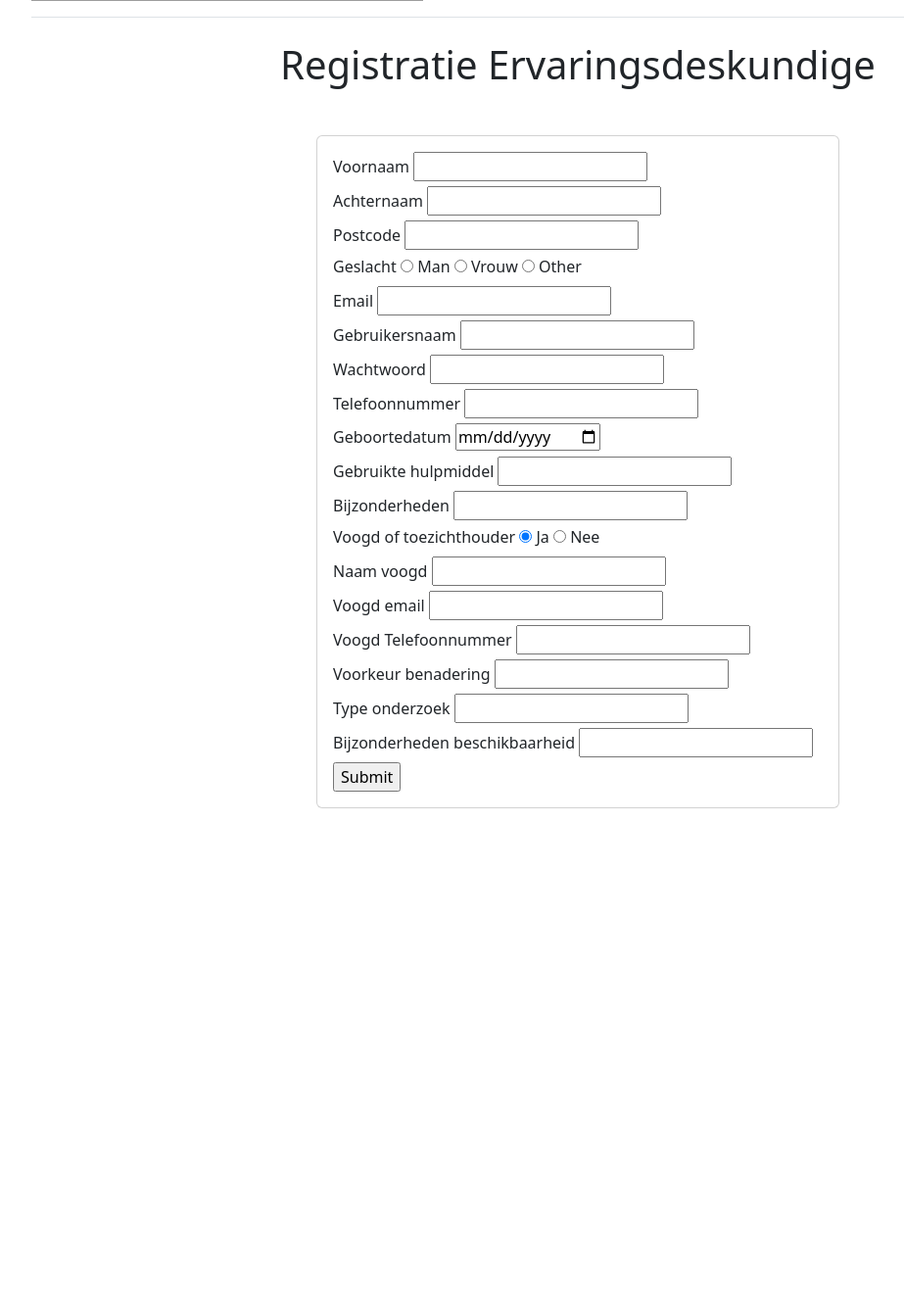
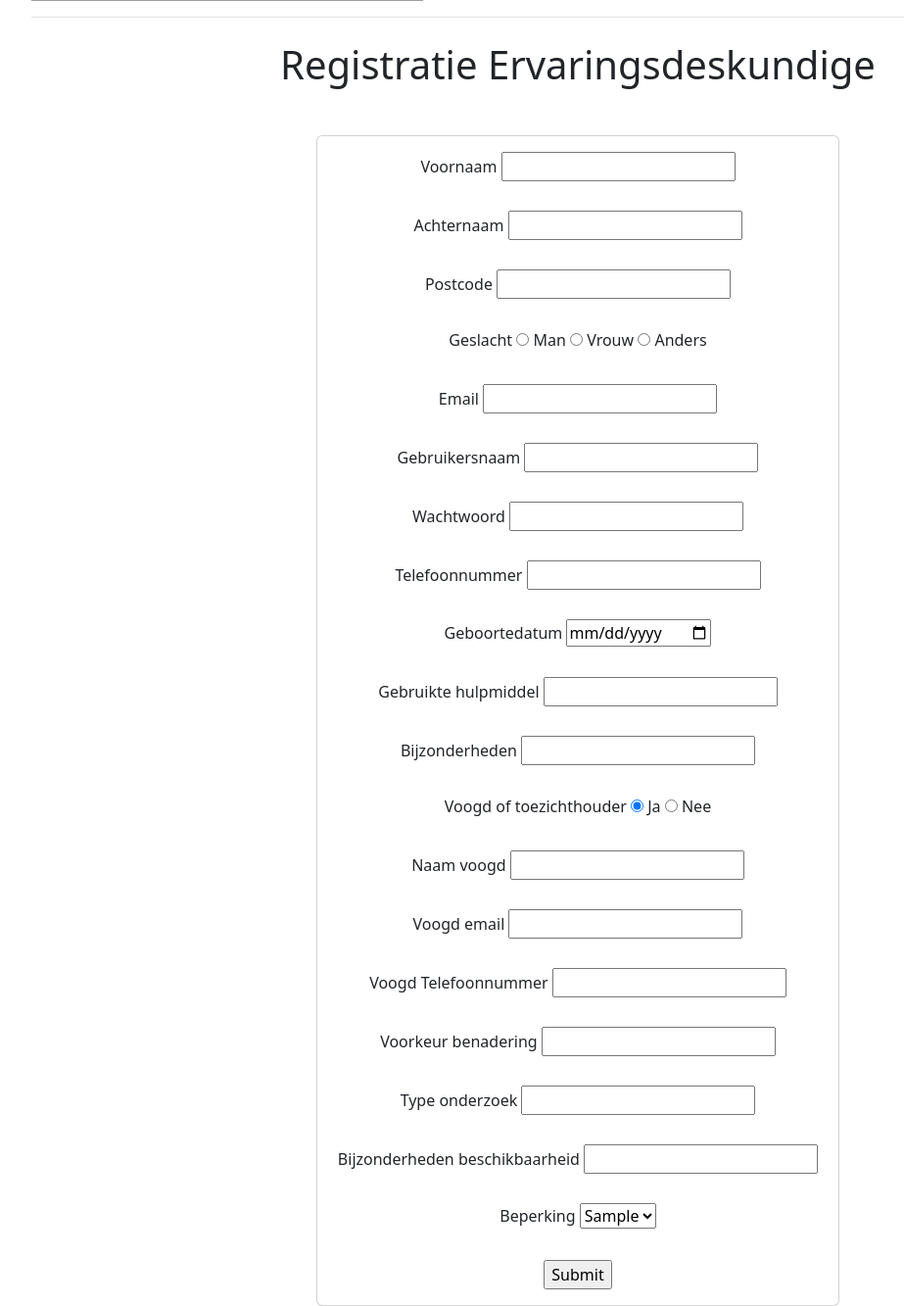
Before and after one commit to Wout-0981216/WP3-API-Testing, a Flask app: page /registration in a window 1280 px wide. Shown: the part 315-1648 px from the top of the page at 98% size, without its empty margins (50-973 px from the left). Before the commit the page ends 1140 px from the top, so only its background shows below. Run offline with Flask 3, Linux system fonts and the light colour scheme; tables that the repository leaves empty hold one stand-in row (values such as "Sample post"); some libraries are stand-ins or nearby versions; grey boxes are pictures that could not be loaded.

Commit message:
added disabilities, can only choose 1 atm

```diff
--- a/main/auth.py
+++ b/main/auth.py
@@ -1,5 +1,5 @@
 from flask import Blueprint, render_template, redirect, url_for, flash, session, request
-from database_functions import insert_ervaringsdeskundige_into_database
+from database_functions import insert_ervaringsdeskundige_into_database, select_type_beperkingen_from_database, select_beperking_from_database_by_type
 
 
 auth_blueprint = Blueprint('auth', __name__)
@@ -18,7 +18,13 @@ def logout():
 
 @auth_blueprint.route("/registration", methods=['GET'])
 def registration():
-    return render_template('register.html')
+    beperking_typen = select_type_beperkingen_from_database()
+    beperking_dict = {}
+    for beperking_typen in beperking_typen:
+        beperkingen = select_beperking_from_database_by_type(beperking_typen[0])
+        beperking_dict[beperking_typen] = beperkingen
+
+    return render_template('register.html', beperking_dict=beperking_dict)
 
 @auth_blueprint.route("/registration", methods=['POST'])
 def add_registration():
--- a/main/database_functions.py
+++ b/main/database_functions.py
@@ -39,6 +39,7 @@ def insert_ervaringsdeskundige_into_database(form):
     status = "nieuw"
     beheerder_id = None
     datum_status_update = None
+    beperking = form.get('disability')
     try:
       connection = get_db()
       cursor = connection.cursor()
@@ -58,4 +59,35 @@ def insert_ervaringsdeskundige_into_database(form):
     finally:
         if connection:
             cursor.close()
+            connection = get_db()
+            cursor = connection.cursor()
+            cursor.execute("""
+                            SELECT id FROM Ervaringsdeskundige WHERE gebruikersnaam == ?
+                            """, (gebruikersnaam,))
+            id = cursor.fetchone()
+            cursor.close()
+            insert_ervaringsdeskundige_beperking_into_database(id[0], beperking)
             return msg
+
+def insert_ervaringsdeskundige_beperking_into_database(id, beperking):
+    connection = get_db()
+    cursor = connection.cursor()
+    cursor.execute('INSERT INTO Ervaringsdeskundige_beperking (ervaringsdeskundige_id, beperking_id) VALUES (?,?)',(id,beperking,))
+    connection.commit()
+    cursor.close()
+
+def select_type_beperkingen_from_database():
+    connection = get_db()
+    cursor = connection.cursor()
+    cursor.execute('SELECT type_beperking FROM beperking')
+    type_beperkingen = cursor.fetchall()
+    cursor.close()
+    return type_beperkingen
+
+def select_beperking_from_database_by_type(type):
+    connection = get_db()
+    cursor = connection.cursor()
+    cursor.execute('SELECT beperking, id FROM beperking WHERE type_beperking = ?',(type,))
+    beperkingen = cursor.fetchall()
+    cursor.close()
+    return beperkingen
--- a/main/static/css/register.css
+++ b/main/static/css/register.css
@@ -4,6 +4,10 @@
   padding: 30px;
 }
 
-.input-group {
+form {
+  text-align: center;
+}
+
+.form-group {
   margin-bottom: 25px;
 }
--- a/main/templates/register.html
+++ b/main/templates/register.html
@@ -31,7 +31,7 @@
                       <input type="radio" id="female" name="sex" value="vrouw">
                       <label for="female">Vrouw</label>
                       <input type="radio" id="other" name="sex" value="other">
-                      <label for="other">Other</label>
+                      <label for="other">Anders</label>
                   </div>
                   <div class="form-group">
                     <label class="form-label" for="email">Email</label>
@@ -49,7 +49,7 @@
                     <label class="form-label" for="phonenumber">Telefoonnummer</label>
                     <input type="tel" id="phonenumber" name="phonenumber" required>
                   </div>
-                  <div>
+                  <div class="form-group">
                     <label class="form-label" for="birthdate">Geboortedatum</label>
                     <input type="date" id="birthdate" name="birthdate" required>
                   </div>
@@ -68,16 +68,16 @@
                     <input type="radio" id="no" name="guardian" value="0">
                     <label for="no">Nee</label>
                   </div>
-                  <div class="form-group" id="guardian_inputs">
-                    <div>
+                  <div id="guardian_inputs">
+                    <div class="form-group">
                       <label class="form-label" for="name_guardian">Naam voogd</label>
                       <input type="text" id="name_guardian" name="name_guardian">
                     </div>
-                    <div>
+                    <div class="form-group">
                       <label class="form-label" for="email_guardian">Voogd email</label>
                       <input type="email" id="email_guardian" name="email_guardian">
                     </div>
-                    <div>
+                    <div class="form-group">
                       <label class="form-label" for="phonenumber_guardian">Voogd Telefoonnummer</label>
                       <input type="tel" id="phonenumber_guardian" name="phonenumber_guardian">
                     </div>
@@ -94,6 +94,17 @@
                     <label class="form-label" for="particularities_availability">Bijzonderheden beschikbaarheid</label>
                     <input type="text" id="particularities_availability" name="particularities_availability">
                   </div>
+                  <div class="form-group">
+                    <label class="form-label" for="disability">Beperking</label>
+                    <select name="disability" id="disability">
+                      {% for beperking_type in beperking_dict %}
+                      <optgroup label="{{ beperking_type[0] }}"> {{ beperking_type[0] }}</optgroup>
+                        {% for beperking in beperking_dict[beperking_type] %}
+                        <option value="{{ beperking[1] }}">{{ beperking[0] }}</option>
+                        {% endfor %}
+                      {% endfor%}
+                    </select>
+                  </div>
                   <input type="submit" value="Submit">
                 </form>
               </div>
```
